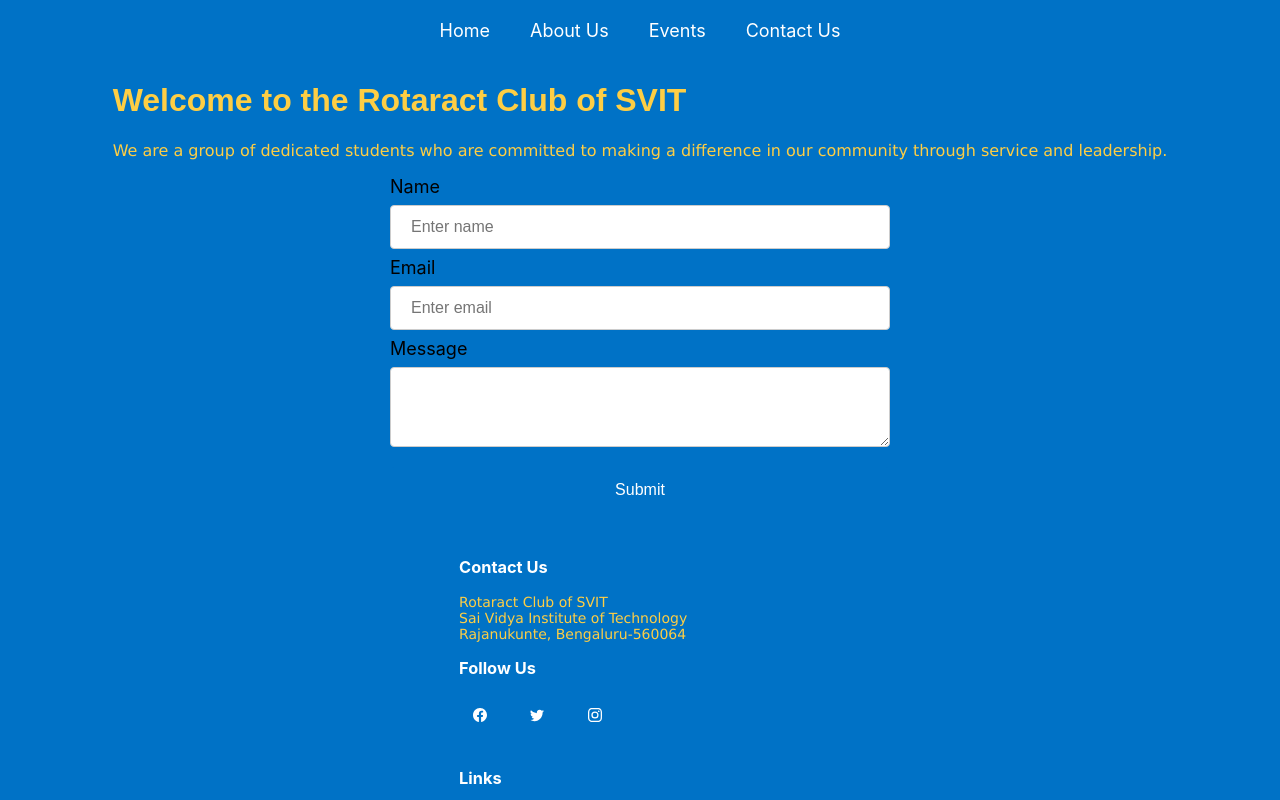
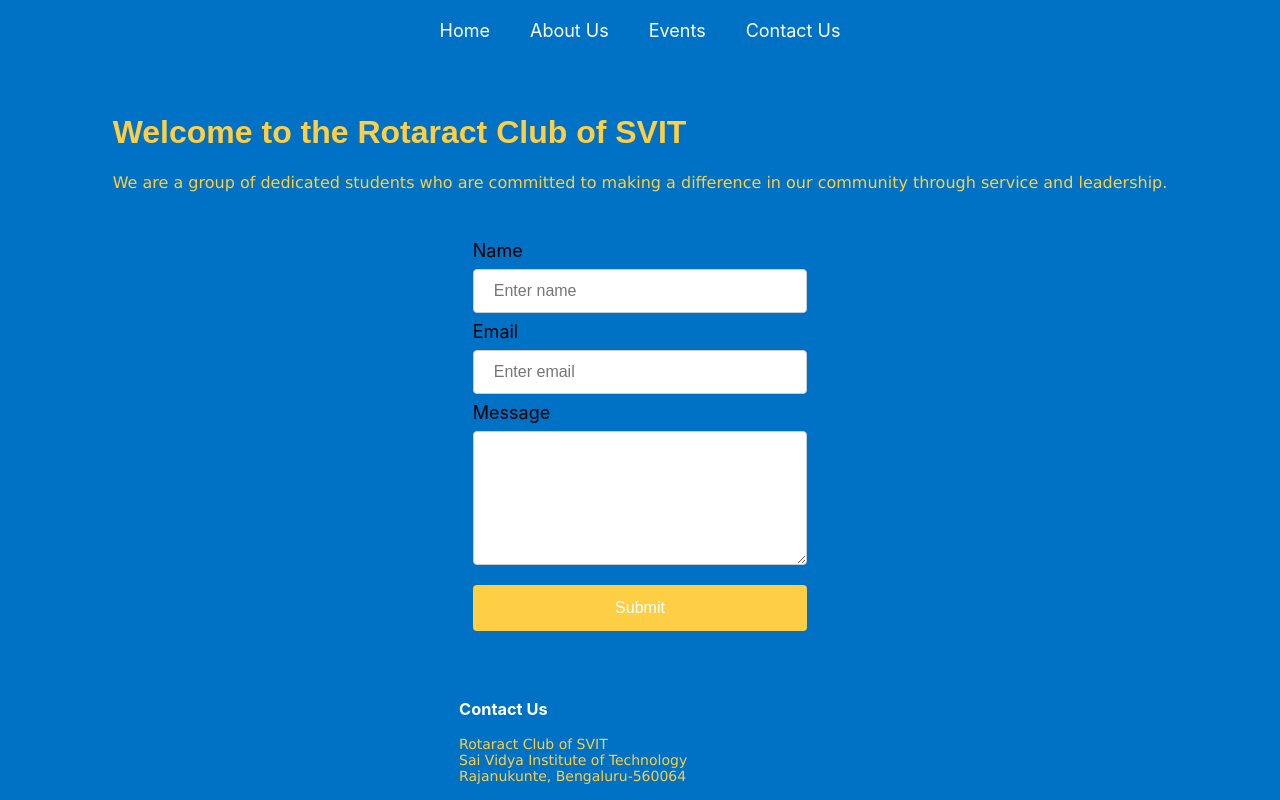
Before and after one commit to Lokie-codes/RC-SVIT, a React (Create React App) app in the folder rotaract-club/: page / in a window 1280 px wide. Shown: the top 800 px of the page. Built offline with nearby package versions, Linux system fonts and the light colour scheme.

Commit message:
second commit

```diff
--- a/rotaract-club/src/App.js
+++ b/rotaract-club/src/App.js
@@ -1,5 +1,5 @@
 import React from 'react';
-import LandingPage from './LandingPage';
+import LandingPage from './LandingPage/LandingPage';
 
 const App = () => {
   return (
--- a/rotaract-club/src/Footer.js
+++ b/rotaract-club/src/Footer/Footer.js
@@ -18,9 +18,9 @@
           <div className="col-md-4">
             <h3>Follow Us</h3>
             <div className="social-media-icons">
-              <a href="#" target="_blank" title='Facebook'><BsFacebook/></a>
-              <a href="#" target="_blank" title='Twitter'><BsTwitter/></a>
-              <a href="#" target="_blank" title='Instagram'><BsInstagram/></a>
+              <a href="https://facebook.com/rotaract.svit" target="_blank" title='Facebook'><BsFacebook/></a>
+              <a href="https://facebook.com/rotaract.svit" target="_blank" title='Twitter'><BsTwitter/></a>
+              <a href="https://instagram.com/rotaract.svit" target="_blank" title='Instagram'><BsInstagram/></a>
             </div>
           </div>
           <div className="col-md-4">
--- a/rotaract-club/src/LandingPage.css
+++ b/rotaract-club/src/LandingPage/LandingPage.css
@@ -27,11 +27,11 @@
 
 
 /* Style the form */
-form {
+/* form { */
   /* Set the width and alignment of the form */
-  width: 500px;
+  /* width: 500px;
   margin: 0 auto;
-}
+} */
   /* Style the form fields */
 input, textarea {
     width: 100%;
@@ -46,10 +46,10 @@
   /* Style the submit button */
 input[type="submit"] {
     width: 100%;
-    background-color: #0072C6; /* Rotaract blue */
+    background-color: var(--rotaract-yellow); /* Rotaract blue */
     color: white;
     padding: 14px 20px;
-    margin: 8px 0;
+    margin-bottom: 2rem;
     border: none;
     border-radius: 4px;
     cursor: pointer;
@@ -59,3 +59,17 @@
 label {
     font-size: 18px;
   }
+
+.LandingPage {
+  align-items: center;
+  justify-content: center;
+  margin: 2rem 5rem;
+}
+
+.btn-primary {
+  border-radius: 15px;
+  width:min-content;
+  display: inline-block;
+  cursor: pointer;
+  padding: 0.75rem 1.2rem;
+}
--- a/rotaract-club/src/LandingPage.js
+++ b/rotaract-club/src/LandingPage/LandingPage.js
@@ -1,18 +1,19 @@
 import React from 'react';
 import { Form } from 'react-bootstrap';
 import './LandingPage.css';
-import Footer from './Footer';
-import NavBar from './NavBar';
+import Footer from '../Footer/Footer';
+import NavBar from '../NavBar/NavBar';
 
 const LandingPage = () => {
   return (
     <div className='Container'>
         <NavBar />
+
         <div className='LandingPage'>
-        <h1>Welcome to the Rotaract Club of SVIT </h1>
-        <p>We are a group of dedicated students who are committed to making a difference in our community through service and leadership.</p>
+          <h1>Welcome to the Rotaract Club of SVIT </h1>
+          <p>We are a group of dedicated students who are committed to making a difference in our community through service and leadership.</p>
+        </div> {/* LandingPage */}
 
-        </div> {/* LandingPage */}
         <div class='Form'>
             <Form>
             <Form.Group controlId="formName">
@@ -25,10 +26,10 @@
             </Form.Group>
             <Form.Group controlId="formMessage">
             <Form.Label>Message</Form.Label>
-            <Form.Control as="textarea" rows="3" />
+            <Form.Control as="textarea" rows="6" />
             </Form.Group>
             <Form.Group controlId="formSubmit">
-            <Form.Control type="submit" value="Submit" />
+            <Form.Control type="submit" value="Submit" className='btn-primary'/>
             </Form.Group>
         </Form>
         </div> {/* Form */}
```
Also changed, not shown: rotaract-club/src/Footer/Footer.css (renamed from rotaract-club/src/Footer.css), rotaract-club/src/NavBar/NavBar.css (renamed from rotaract-club/src/NavBar.css), rotaract-club/src/NavBar/NavBar.js (renamed from rotaract-club/src/NavBar.js), rotaract-club/src/logo.svg (deleted).
